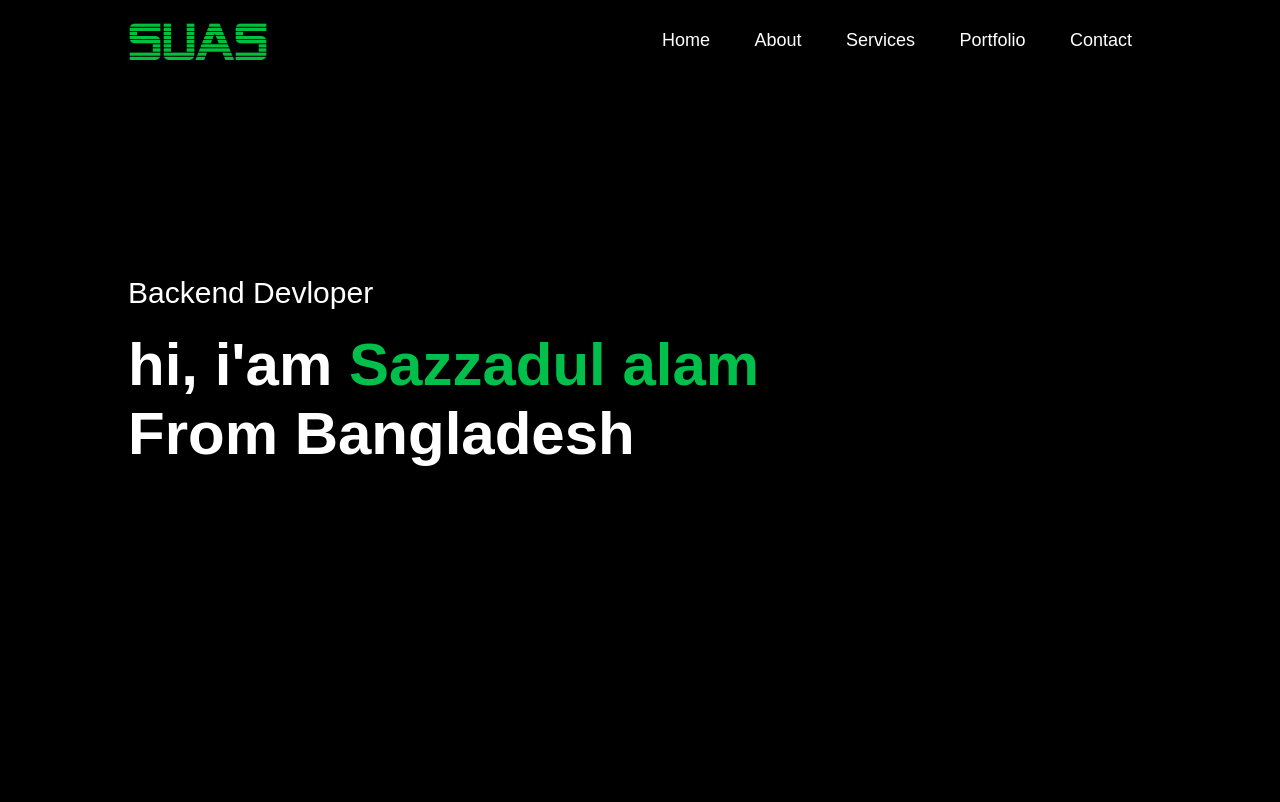
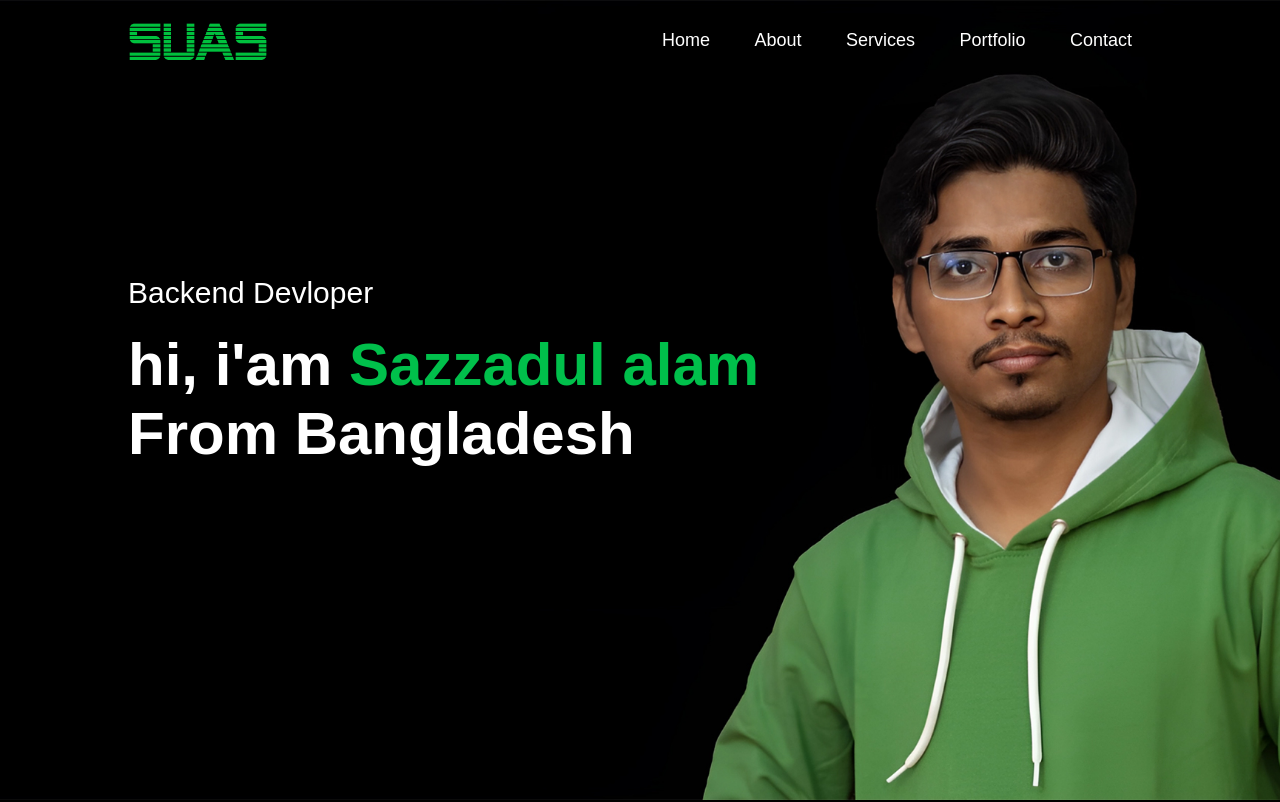
Before and after one commit to sazzadulalambd/Portfolio, a plain HTML site: page index.html in a window 1280 px wide. Shown: the top 802 px of the page. Drawn offline with Linux system fonts and the light colour scheme.

Commit message:
Update style.css

```diff
--- a/style.css
+++ b/style.css
@@ -13,7 +13,7 @@ body{
 #header{
     width: 100%;
     height: 100vh;
-    background-image: url(background.jpg);
+    background-image: url(images/background.jpg);
     background-size: cover;
     background-position: center;
 
```
